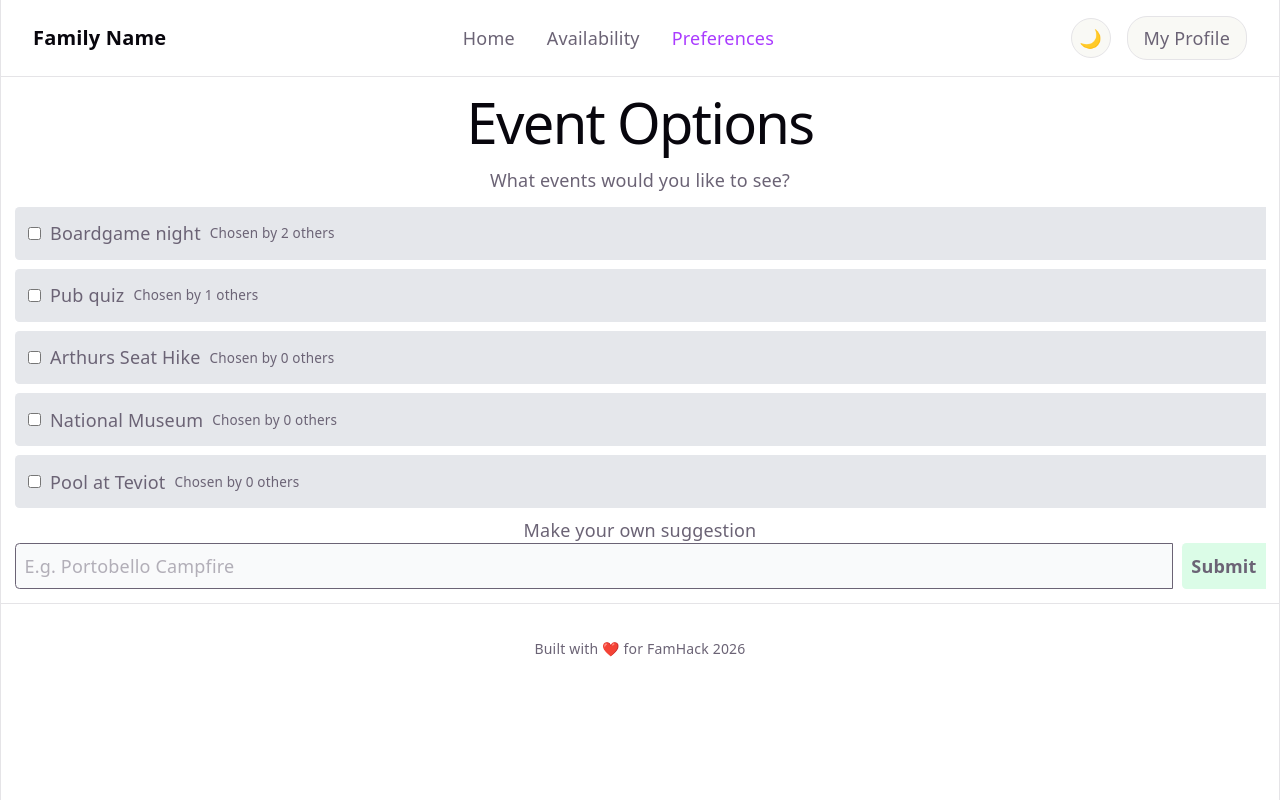
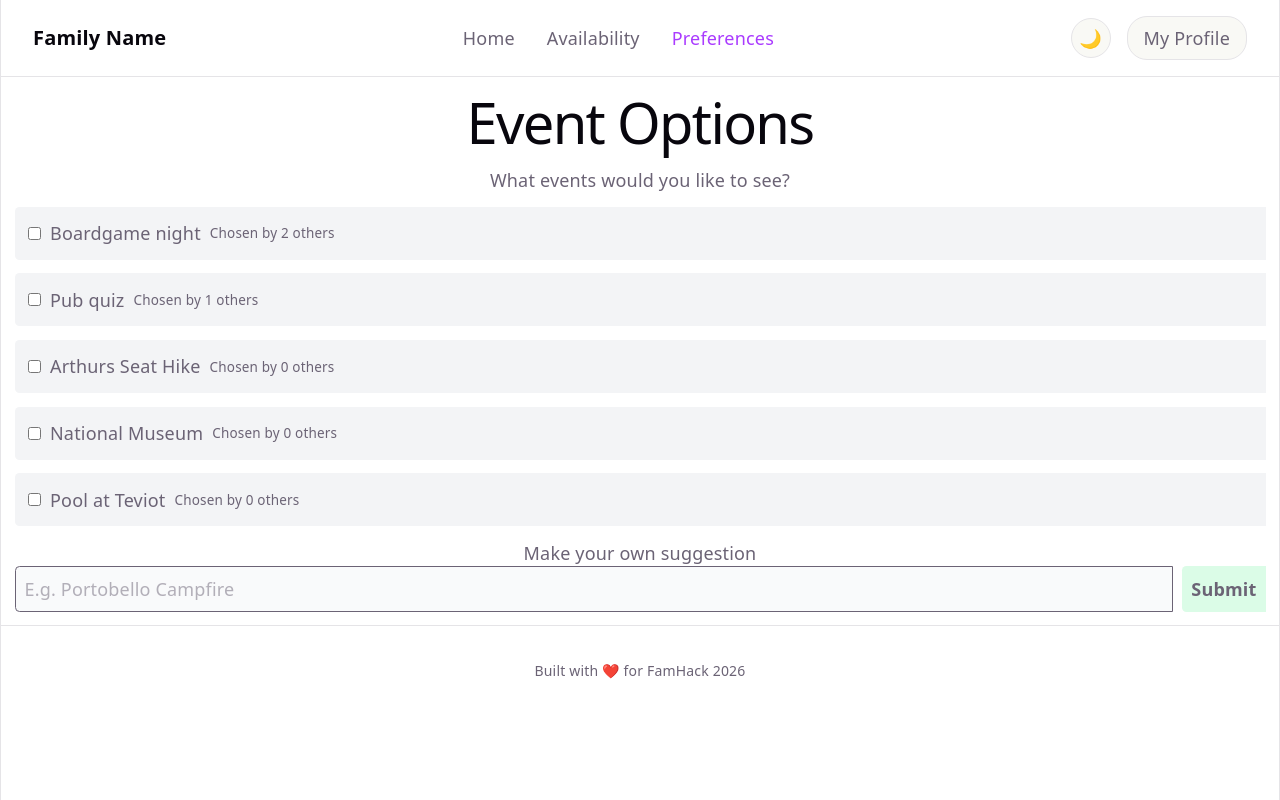
Before and after one commit to arne-ron/fam-hack, a React (Vite) app: page /preferences in a window 1280 px wide. Built offline with nearby package versions, Linux system fonts and the light colour scheme; no server answers.

Commit message:
changed margins

```diff
--- a/src/select-event-preferences.tsx
+++ b/src/select-event-preferences.tsx
@@ -37,11 +37,11 @@ function SelectEventPreferences() {
         <div className={'w-full'}>
             <h1>Event Options</h1>
             <p> What events would you like to see? </p>
-            <div className={'flex-col space-y-2 p-3 w-full'}>
+            <div className={'flex-col space-y-3 p-3 w-full'}>
                 {options
                     .sort((o1, o2) => o2.chosenBy.length - o1.chosenBy.length)
                     .map(option =>
-                    <div className={'flex gap-2 bg-gray-200 dark:bg-gray-800 p-3 rounded-l items-center'} key={option.name}>
+                    <div className={'flex bg-gray-100 gap-2 dark:bg-gray-800 p-3 rounded-l items-center w-full'} key={option.name}>
                         <input
                             type="checkbox"
                             name={option.name}
```
